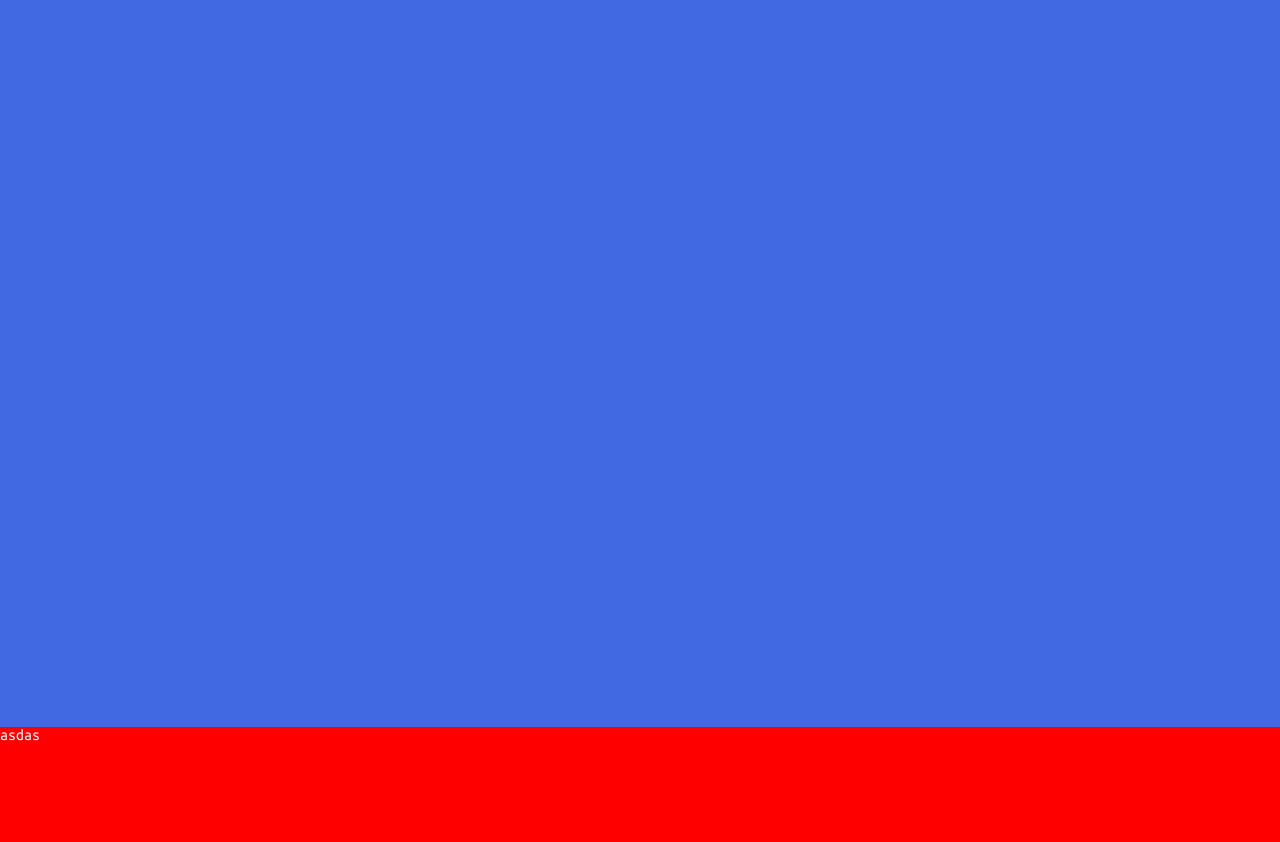
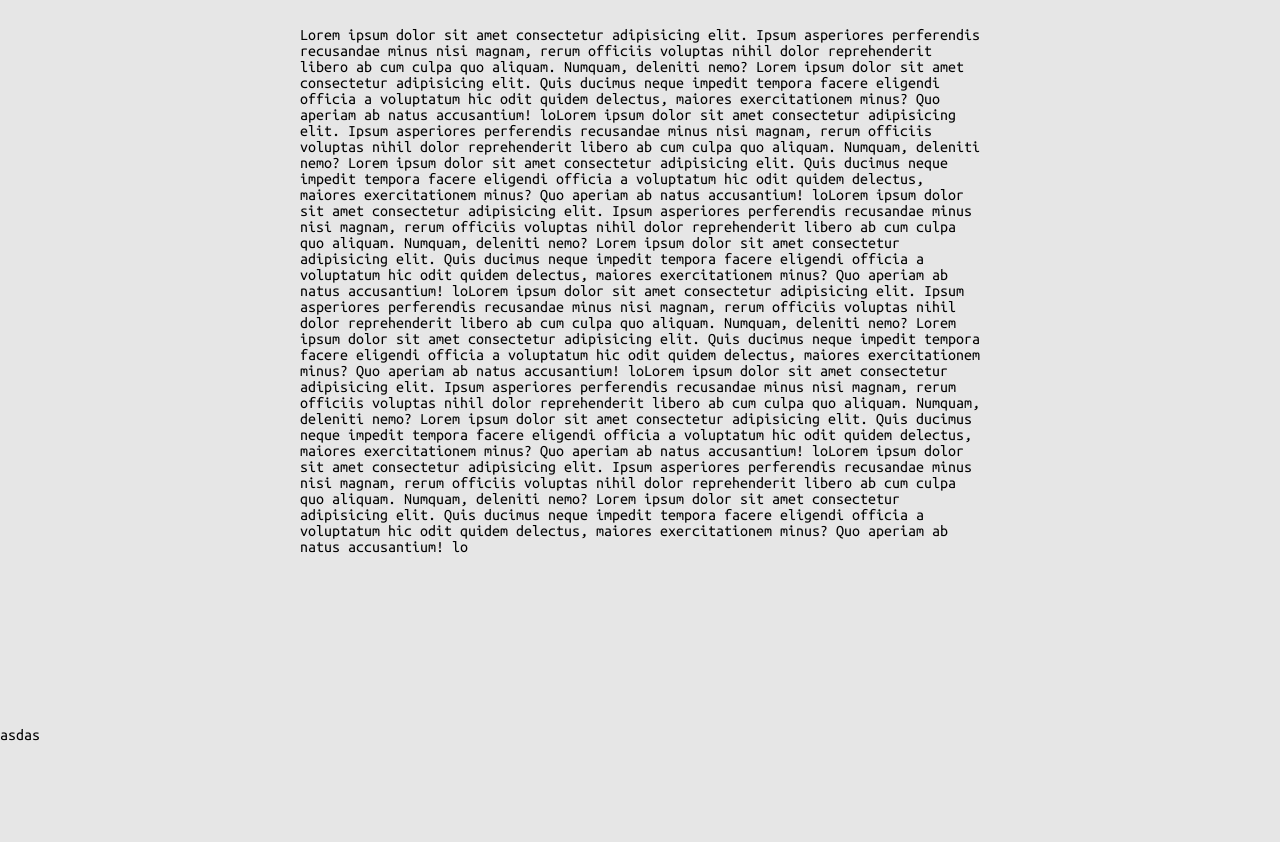
Before and after one commit to AldoWebDevelop/amzweb, a plain HTML site: page index.html in a window 1280 px wide. Shown: the part 73-915 px from the top of the page. Drawn offline with Linux system fonts and the light colour scheme.

Commit message:
ultimos arreglos de index y css

```diff
--- a/css/style.css
+++ b/css/style.css
@@ -1,13 +1,13 @@
 * {
     margin: 0;
     padding: 0;
-    color: #ffffff;
+    color: #000000;
     box-sizing: border-box;
     font-family: 'Ubuntu Mono', monospace;
 }
 
 body {
-    background: #f3f3f3;
+    background: #e6e6e6;
 }
 
 nav {
@@ -185,13 +185,18 @@ nav ul ul ul li {
     }
 }
 /* INICIO */
-#inicio{
+/* #inicio{
+} */
+
+.principal{
+    padding-top: 100px;
+    padding-left: 300px;
+    padding-right: 300px;
+    color: black;
     height: 100vh;
-    background: royalblue;
 }
 
 #precios{
     height: 100vh;
-    background: red;
 }
 /* FIN INICIO */
--- a/index.html
+++ b/index.html
@@ -17,7 +17,7 @@
             <div id="navbar">
                 <nav>
                     <div class="logo">
-                        AMZ WEB GIT
+                        AMZ WEB
                     </div>
                     <button class="hamburger hamburger--squeeze bars" type="button">
                         <label for="btn" class="pointer">
@@ -63,12 +63,50 @@
                 </nav>
             </div>
         </header>
+    </div>
+    <div class="margen">
         <div class="principal">
-
+            Lorem ipsum dolor sit amet consectetur adipisicing elit. Ipsum asperiores perferendis recusandae minus
+                nisi magnam, rerum officiis voluptas nihil dolor reprehenderit libero ab cum culpa quo aliquam. Numquam,
+                deleniti nemo?
+                Lorem ipsum dolor sit amet consectetur adipisicing elit. Quis ducimus neque impedit tempora facere
+                eligendi officia a voluptatum hic odit quidem delectus, maiores exercitationem minus? Quo aperiam ab
+                natus accusantium!
+                loLorem ipsum dolor sit amet consectetur adipisicing elit. Ipsum asperiores perferendis recusandae minus
+                nisi magnam, rerum officiis voluptas nihil dolor reprehenderit libero ab cum culpa quo aliquam. Numquam,
+                deleniti nemo?
+                Lorem ipsum dolor sit amet consectetur adipisicing elit. Quis ducimus neque impedit tempora facere
+                eligendi officia a voluptatum hic odit quidem delectus, maiores exercitationem minus? Quo aperiam ab
+                natus accusantium!
+                loLorem ipsum dolor sit amet consectetur adipisicing elit. Ipsum asperiores perferendis recusandae minus
+                nisi magnam, rerum officiis voluptas nihil dolor reprehenderit libero ab cum culpa quo aliquam. Numquam,
+                deleniti nemo?
+                Lorem ipsum dolor sit amet consectetur adipisicing elit. Quis ducimus neque impedit tempora facere
+                eligendi officia a voluptatum hic odit quidem delectus, maiores exercitationem minus? Quo aperiam ab
+                natus accusantium!
+                loLorem ipsum dolor sit amet consectetur adipisicing elit. Ipsum asperiores perferendis recusandae minus
+                nisi magnam, rerum officiis voluptas nihil dolor reprehenderit libero ab cum culpa quo aliquam. Numquam,
+                deleniti nemo?
+                Lorem ipsum dolor sit amet consectetur adipisicing elit. Quis ducimus neque impedit tempora facere
+                eligendi officia a voluptatum hic odit quidem delectus, maiores exercitationem minus? Quo aperiam ab
+                natus accusantium!
+                loLorem ipsum dolor sit amet consectetur adipisicing elit. Ipsum asperiores perferendis recusandae minus
+                nisi magnam, rerum officiis voluptas nihil dolor reprehenderit libero ab cum culpa quo aliquam. Numquam,
+                deleniti nemo?
+                Lorem ipsum dolor sit amet consectetur adipisicing elit. Quis ducimus neque impedit tempora facere
+                eligendi officia a voluptatum hic odit quidem delectus, maiores exercitationem minus? Quo aperiam ab
+                natus accusantium!
+                loLorem ipsum dolor sit amet consectetur adipisicing elit. Ipsum asperiores perferendis recusandae minus
+                nisi magnam, rerum officiis voluptas nihil dolor reprehenderit libero ab cum culpa quo aliquam. Numquam,
+                deleniti nemo?
+                Lorem ipsum dolor sit amet consectetur adipisicing elit. Quis ducimus neque impedit tempora facere
+                eligendi officia a voluptatum hic odit quidem delectus, maiores exercitationem minus? Quo aperiam ab
+                natus accusantium!
+                lo
         </div>
-    </div>
-    <div id="precios">
-        asdas
+        <div id="precios">
+            asdas
+        </div>
     </div>
     <script src="js/jquery.js"></script>
     <script>
@@ -91,7 +129,7 @@
                     var hash = this.hash;
                     $('html, body').animate({
                         scrollTop: $(hash).offset().top
-                    }, 800, function () {
+                    }, 700, function () {
                         window.location.hash = hash;
                     })
                 }
```
